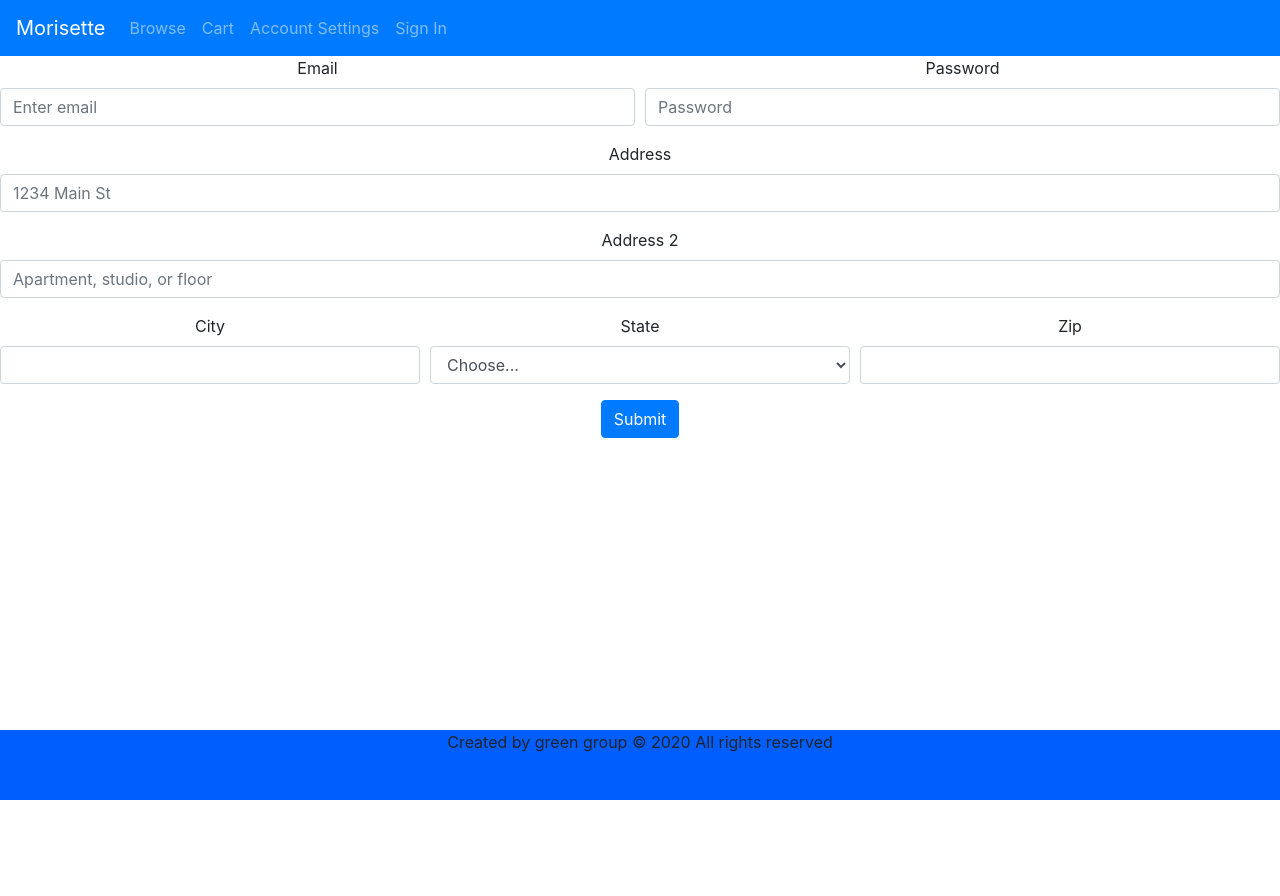
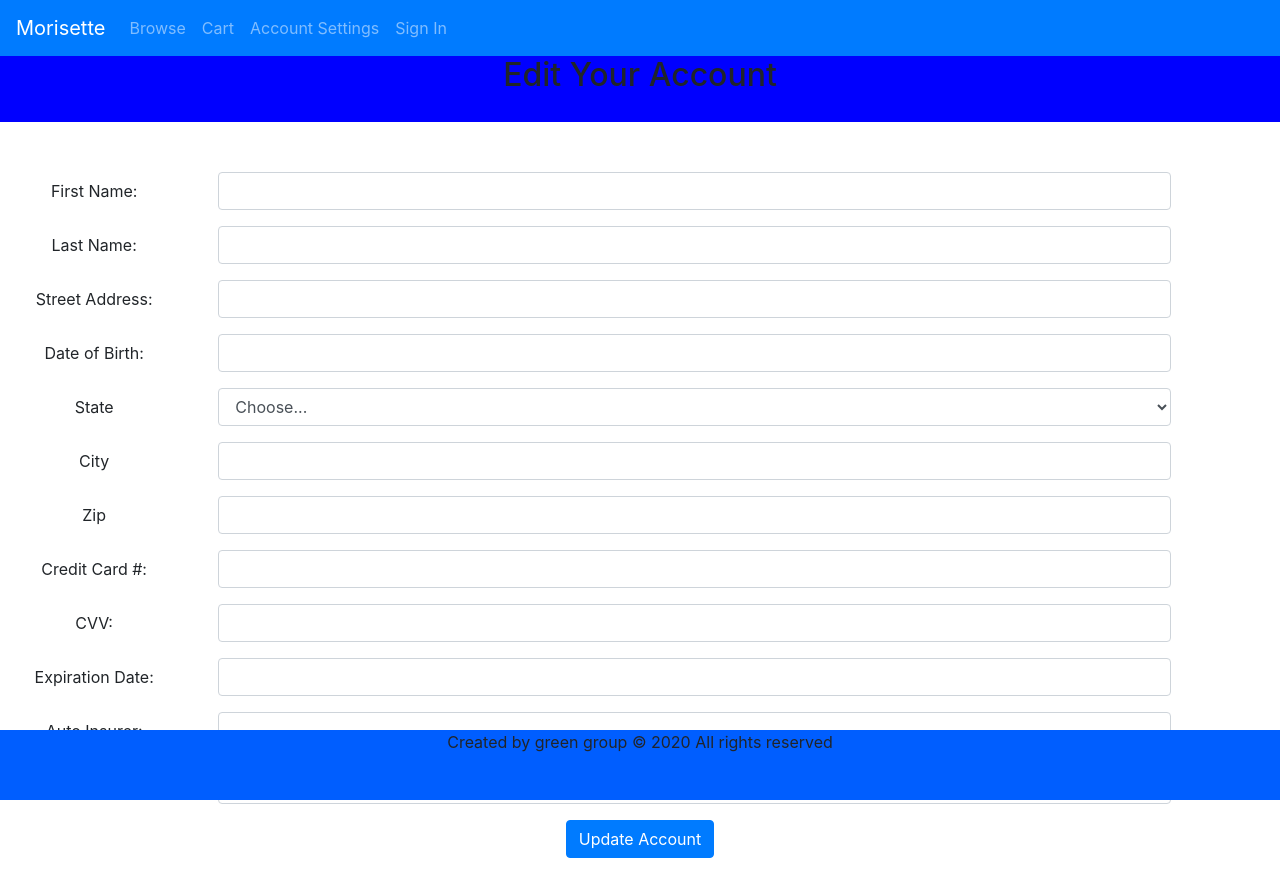
Before and after one commit to achall1/MorissetteApp, a React (Create React App) app in the folder frontend/: page /edit-account in a window 1280 px wide. Shown: the top 896 px of the page. Before the commit the page ends 800 px from the top, so only its background shows below. Built offline with nearby package versions, Linux system fonts and the light colour scheme.

Commit message:
Account setting form and modal complete. Rework of sign in for proper form style

```diff
--- a/frontend/src/Components/editAccount.js
+++ b/frontend/src/Components/editAccount.js
@@ -1,7 +1,7 @@
 import React from 'react'
-import {Form, Col, Button} from 'react-bootstrap'
+import {Form, Col, Button, Row} from 'react-bootstrap'
 import Footer from './footer';
-
+import '../Styles/editAccount_style.css'
 
 class editAccount extends React.Component {
     constructor(props){
@@ -28,38 +28,47 @@ class editAccount extends React.Component {
     //  }
      render() {
         return (
-            <div>
-               <Form>
-                    <Form.Row>
-                        <Form.Group as={Col} controlId="formGridEmail">
-                        <Form.Label>Email</Form.Label>
-                        <Form.Control type="email" placeholder="Enter email" />
-                        </Form.Group>
-
-                        <Form.Group as={Col} controlId="formGridPassword">
-                        <Form.Label>Password</Form.Label>
-                        <Form.Control type="password" placeholder="Password" />
-                        </Form.Group>
-                    </Form.Row>
-
-                    <Form.Group controlId="formGridAddress1">
-                        <Form.Label>Address</Form.Label>
-                        <Form.Control placeholder="1234 Main St" />
+                <div>
+                    <h2 className="editAccountHeader">Edit Your Account</h2>
+                    <Form className="editAccountForm">
+                    <Form.Group as={Row}>
+                        <Form.Label column sm={2}>
+                        First Name:
+                        </Form.Label>
+                        <Col sm={9}>
+                        <Form.Control type="text" />
+                        </Col>
                     </Form.Group>
 
-                    <Form.Group controlId="formGridAddress2">
-                        <Form.Label>Address 2</Form.Label>
-                        <Form.Control placeholder="Apartment, studio, or floor" />
+                    <Form.Group as={Row}>
+                        <Form.Label column sm={2}>
+                        Last Name:
+                        </Form.Label>
+                        <Col sm={9}>
+                        <Form.Control type="text" />
+                        </Col>
                     </Form.Group>
 
-                    <Form.Row>
-                        <Form.Group as={Col} controlId="formGridCity">
-                        <Form.Label>City</Form.Label>
-                        <Form.Control />
-                        </Form.Group>
+                    <Form.Group as={Row}>
+                        <Form.Label column sm={2}>
+                        Street Address:
+                        </Form.Label>
+                        <Col sm={9}>
+                        <Form.Control type="text" />
+                        </Col>
+                    </Form.Group>
 
-                        <Form.Group as={Col} controlId="formGridState">
-                        <Form.Label>State</Form.Label>
+                    <Form.Group as={Row}>
+                        <Form.Label column sm={2}>
+                        Date of Birth:
+                        </Form.Label>
+                        <Col sm={9}>
+                        <Form.Control type="text" />
+                        </Col>
+                    </Form.Group>
+                        <Form.Group as={Row} controlId="formGridState">
+                        <Form.Label column sm={2}>State</Form.Label>
+                        <Col sm={9}>
                         <Form.Control as="select" value="Choose...">
                             <option>Choose...</option>
                             <option>AL</option>
@@ -111,16 +120,75 @@ class editAccount extends React.Component {
                             <option>WI</option>
                             <option>WY</option>
                         </Form.Control>
+                        </Col>
                         </Form.Group>
 
-                        <Form.Group as={Col} controlId="formGridZip">
-                        <Form.Label>Zip</Form.Label>
-                        <Form.Control />
+                        <Form.Group as={Row}>
+                            <Form.Label column sm={2}>
+                            City
+                            </Form.Label>
+                            <Col sm={9}>
+                            <Form.Control type="text" />
+                            </Col>
                         </Form.Group>
-                    </Form.Row>
+
+
+                        <Form.Group as={Row}>
+                            <Form.Label column sm={2}>
+                            Zip
+                            </Form.Label>
+                            <Col sm={9}>
+                            <Form.Control type="text" />
+                            </Col>
+                        </Form.Group>
+
+                        <Form.Group as={Row}>
+                            <Form.Label column sm={2}>
+                            Credit Card #:
+                            </Form.Label>
+                            <Col sm={9}>
+                            <Form.Control type="text" />
+                            </Col>
+                        </Form.Group>
+
+                        <Form.Group as={Row}>
+                            <Form.Label column sm={2}>
+                            CVV:
+                            </Form.Label>
+                            <Col sm={9}>
+                            <Form.Control type="text" />
+                            </Col>
+                        </Form.Group>
+
+                        <Form.Group as={Row}>
+                            <Form.Label column sm={2}>
+                            Expiration Date:
+                            </Form.Label>
+                            <Col sm={9}>
+                            <Form.Control type="text" />
+                            </Col>
+                        </Form.Group>
+
+                        <Form.Group as={Row}>
+                            <Form.Label column sm={2}>
+                            Auto Insurer:
+                            </Form.Label>
+                            <Col sm={9}>
+                            <Form.Control type="text" />
+                            </Col>
+                        </Form.Group>
+
+                        <Form.Group as={Row}>
+                            <Form.Label column sm={2}>
+                            Last 4 digits of SSN:
+                            </Form.Label>
+                            <Col sm={9}>
+                            <Form.Control type="text" />
+                            </Col>
+                        </Form.Group>
 
                     <Button variant="primary" type="submit">
-                        Submit
+                        Update Account
                     </Button>
                 </Form>
                 <Footer />
--- a/frontend/src/Components/trade_in.js
+++ b/frontend/src/Components/trade_in.js
@@ -1,9 +1,118 @@
 import React from 'react'
-
+import '../Styles/tradeinform_style.css'
+import { Form, Button, Col, Row } from 'react-bootstrap'
 const TradeIn = () => {
+    //This component will get information from the user to
+    //submit their request to the company for their trade in
+    //vehicle
     return (
         <div>
-            This is the trade in page
+            <h2 id="header">Trade-In Form</h2>
+            <Form>
+            <Form.Group as={Row}>
+                <Form.Label column sm={2}>
+                Name of Vehicle:
+                </Form.Label>
+                <Col sm={9}>
+                <Form.Control type="text" />
+                </Col>
+            </Form.Group>
+
+            <Form.Group as={Row}>
+                <Form.Label column sm={2}>
+                Brand:
+                </Form.Label>
+                <Col sm={9}>
+                <Form.Control type="text" />
+                </Col>
+            </Form.Group>
+
+            <Form.Group as={Row}>
+                <Form.Label column sm={2}>
+                VIN:
+                </Form.Label>
+                <Col sm={9}>
+                <Form.Control type="text" />
+                </Col>
+            </Form.Group>
+
+            <Form.Group as={Row}>
+                <Form.Label column sm={2}>
+                Year:
+                </Form.Label>
+                <Col sm={9}>
+                <Form.Control type="text" />
+                </Col>
+            </Form.Group>
+
+            <Form.Group as={Row}>
+                <Form.Label column sm={2}>
+                Model:
+                </Form.Label>
+                <Col sm={9}>
+                <Form.Control type="text" />
+                </Col>
+            </Form.Group>
+
+            <Form.Group as={Row}>
+                <Form.Label column sm={2}>
+                Ask Price:
+                </Form.Label>
+                <Col sm={9}>
+                <Form.Control type="text" />
+                </Col>
+            </Form.Group>
+
+            <Form.Group as={Row}>
+                <Form.Label column sm={2}>
+                Body Type:
+                </Form.Label>
+                <Col sm={9}>
+                <Form.Control type="text" />
+                </Col>
+            </Form.Group>
+
+            <Form.Group as={Row}>
+                <Form.Label column sm={2}>
+                Pictures of Vehicle:
+                </Form.Label>
+                <Col sm={9}>
+                <Form.Control type="text" />
+                </Col>
+            </Form.Group>
+
+
+            <Form.Group as={Row}>
+                <Form.Label column sm={2}>
+                Condition of Vehicle:
+                </Form.Label>
+                <Col sm={9}>
+                <Form.Control type="text" />
+                </Col>
+            </Form.Group>
+
+            <Form.Group as={Row}>
+                <Form.Label column sm={2}>
+                Miles on Vehicle:
+                </Form.Label>
+                <Col sm={9}>
+                <Form.Control type="text" />
+                </Col>
+            </Form.Group>
+
+            <Form.Group as={Row}>
+                <Form.Label column sm={2}>
+                Features and Specs
+                </Form.Label>
+                <Col sm={9}>
+                <Form.Control type="text" />
+                </Col>
+            </Form.Group>
+
+                <Button variant="primary" type="submit">
+                    Submit
+                </Button>
+            </Form>
         </div>
     )
 }
--- /dev/null
+++ b/frontend/src/Styles/editAccount_style.css
@@ -0,0 +1,9 @@
+.editAccountHeader {
+    background-color: blue;
+    padding-bottom: 1.7rem;
+}
+
+.editAccountForm{
+    margin-top: 50px;
+    margin-bottom: 120px;
+}
--- a/frontend/src/Styles/header_style.css
+++ b/frontend/src/Styles/header_style.css
@@ -1,6 +1,5 @@
 
 #navBar {
-    background: blueviolet;
     list-style-type: none;
     width: 100%;
     height: 40px;
--- a/frontend/src/Styles/home_style.css
+++ b/frontend/src/Styles/home_style.css
@@ -9,10 +9,6 @@
     margin-top: 150px;
 }
 
-.userSearch {
-
-}
-
 #radioelem {
     margin-left: 20px;
 }
--- /dev/null
+++ b/frontend/src/Styles/tradeinform_style.css
@@ -0,0 +1,4 @@
+#header {
+    background-color: #005EFF;
+    height: 7rem;
+}
```
Also changed, not shown: frontend/src/Components/accountSettings.js (+18 -2 lines), frontend/src/Components/deliveryStatus.js (+24 -5 lines), frontend/src/Components/signin.js (+20 -5 lines).
